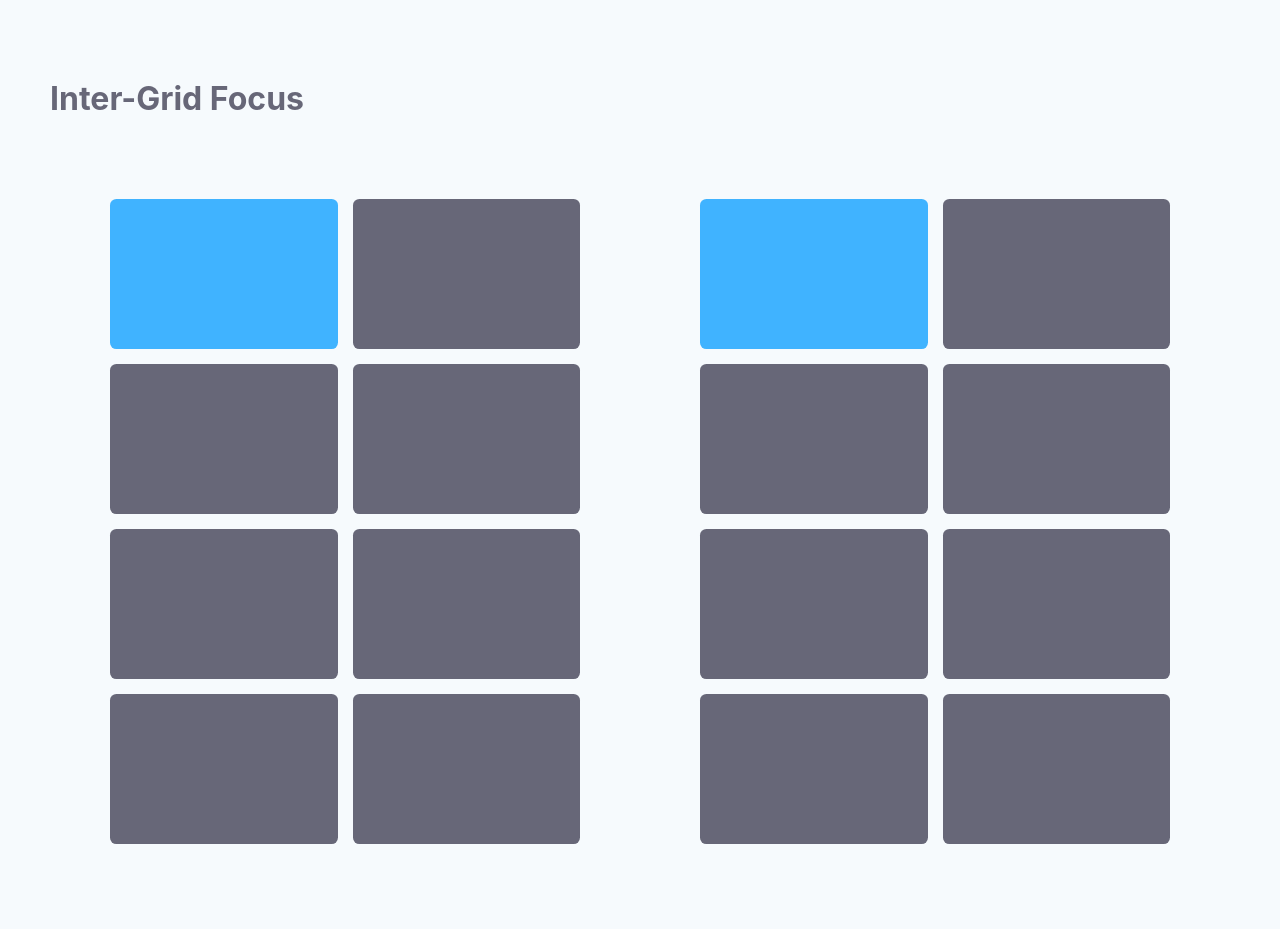
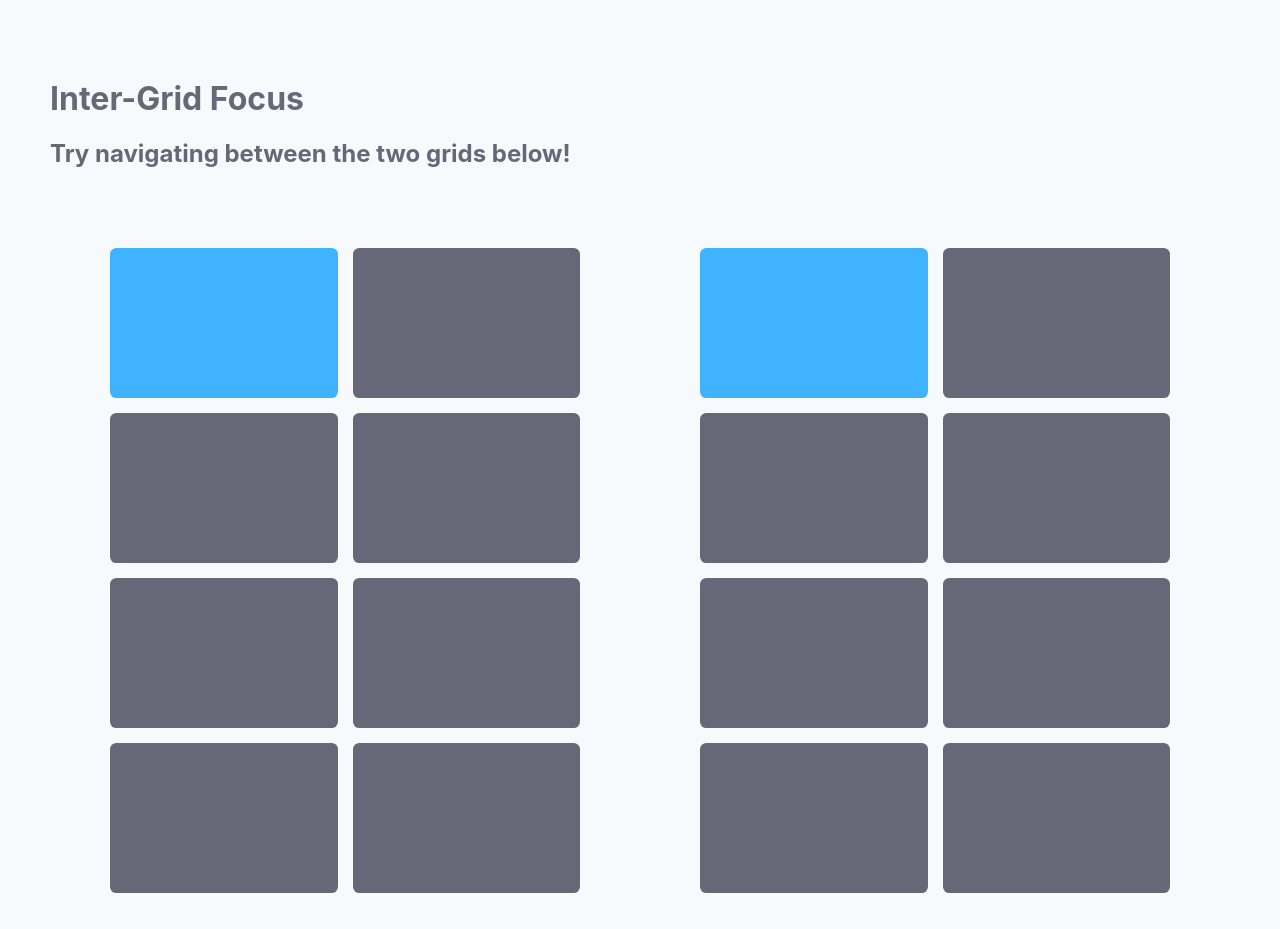
Before and after one commit to SleepyWerewolf/react-grid-navigation, a React (Create React App) app: page / in a window 1280 px wide. Shown: the part 2260-3189 px from the top of the page. Built offline with nearby package versions, Linux system fonts and the light colour scheme.

Commit message:
Update text

```diff
--- a/src/App.tsx
+++ b/src/App.tsx
@@ -62,6 +62,7 @@ const App: React.FC = () => {
       </div>
 
       <h1>Inter-Grid Focus</h1>
+      <h2>Try navigating between the two grids below!</h2>
       <div
         style={{
           display: 'flex',
```
